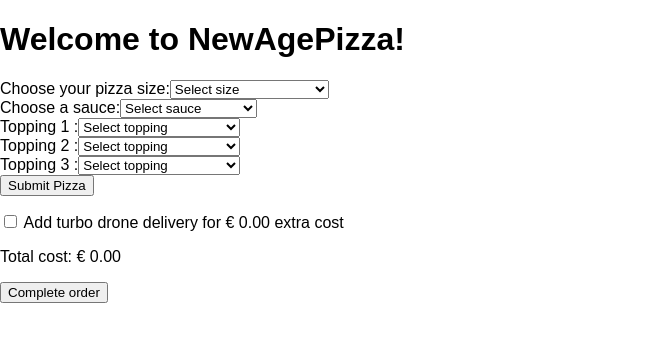
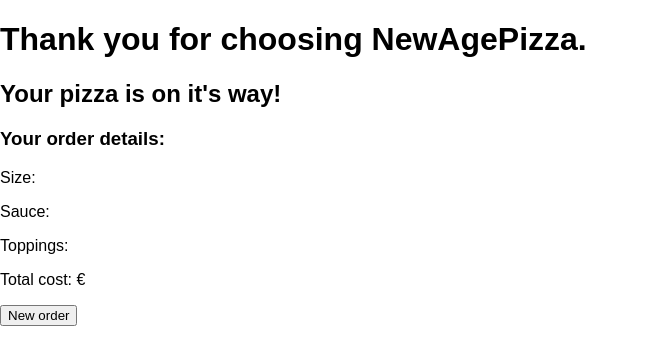
Before and after one commit to KristineTrona/pizza-configurator, a React (Create React App) app: page /order-complete in a window 1280 px wide. Shown: the top 364 px of the page, without its empty margins (0-648 px from the left). Built offline with nearby package versions, Linux system fonts and the light colour scheme.

Commit message:
order details component added

```diff
--- a/src/App.js
+++ b/src/App.js
@@ -1,12 +1,16 @@
 import React, { Component } from 'react';
 import './App.css';
 import PizzaContainer from './components/PizzaContainer'
+import orderDetails from './components/OrderDetails'
+import { Route } from 'react-router-dom'
+
 
 class App extends Component {
   render() {
     return (
       <div className="App">
-        <PizzaContainer/>
+        <Route exact path='/' component={PizzaContainer} />
+        <Route exact path='/order-complete' component={orderDetails} />
       </div>
     );
   }
--- a/src/components/Delivery.jsx
+++ b/src/components/Delivery.jsx
@@ -23,12 +23,10 @@
     return(
       <div className = "delivery">
         <form>
-          <label>
-            <p>
+          <p>
             <input type= "checkbox" onChange= {this.toggle}/>
-             <span> Add turbo drone delivery for </span> &euro; {(0.1 * this.pizzaCost()).toFixed(2)} <span> extra cost </span>
-            </p>
-          </label>
+            <span> Add turbo drone delivery for </span> &euro; {(0.1 * this.pizzaCost()).toFixed(2)} <span> extra cost </span>
+          </p>
         </form>
       </div>)
   }
--- /dev/null
+++ b/src/components/OrderDetails.jsx
@@ -0,0 +1,16 @@
+import * as React from 'react'
+import { Link } from 'react-router-dom'
+
+export default function orderDetails(props){
+  return (
+    <div className = "order-details">
+    <h1>Thank you for choosing NewAgePizza.</h1>
+    <h2>Your pizza is on it's way!</h2>
+      <h3>Your order details:</h3>
+        <p> Size: </p>
+        <p> Sauce: </p>
+        <p> Toppings: </p>
+        <p>Total cost: 	&euro;</p>
+        <Link to= {"/"}><button>New order</button></Link>
+    </div>)
+}
--- a/src/components/PizzaContainer.jsx
+++ b/src/components/PizzaContainer.jsx
@@ -1,4 +1,5 @@
 import * as React from 'react'
+import { Link } from 'react-router-dom'
 import {connect} from 'react-redux';
 import PizzaBase from './PizzaBase'
 import PizzaSauce from './PizzaSauce'
@@ -17,6 +18,10 @@
     topping3: ""
   }
 
+  componentDidMount() {
+    this.props.loadPizzas()
+  }
+
   onChange = (event) => {
       this.setState({
         ...this.state,
@@ -25,29 +30,35 @@
   }
 
   onSubmit = (event) => {
-    if(this.state.base && this.state.sauce){
+    if(this.state.base && this.state.sauce && (this.state.topping1 || this.state.topping2 || this.state.topping3)){
+      event.preventDefault()
 
-      event.preventDefault()
       this.props.selectBase(this.state.base)
       this.props.updateCostBase(this.props.pizza.bases
         .find(base => base.title===this.state.base).price)
+
       this.props.selectSauce(this.state.sauce)
       this.props.updateCostSauce(this.props.pizza.sauces
         .find(sauce => sauce.title===this.state.sauce).price)
-      this.props.selectToppings([this.state.topping1, this.state.topping2, this.state.topping3]
+
+      this.props.selectToppings([this.state.topping1,
+        this.state.topping2, this.state.topping3]
         .filter(topping => topping !== ""))
-      this.props.updateCostToppings([this.state.topping1, this.state.topping2, this.state.topping3]
+      this.props.updateCostToppings([this.state.topping1,
+        this.state.topping2, this.state.topping3]
         .filter(topping => topping !== "").length)
 
-    } else if (this.state.sauce) {
+    } else if (!this.state.base) {
         event.preventDefault()
         window.alert("Please choose a size for your pizza!")
-    } else {
+    } else if (!this.state.sauce){
         event.preventDefault()
-        window.alert("Please choose one of the sauce options!")
+        window.alert("Please choose a sauce for your pizza")
+    } else{
+        event.preventDefault()
+        window.alert("Please choose at least one topping")
     }
   }
-
 
   updatePizzaCost = () => {
     const totalCost = this.props.pizza.priceBase + this.props.pizza.priceSauce
@@ -55,20 +66,24 @@
     return totalCost.toFixed(2)
   }
 
-  componentDidMount() {
-      this.props.loadPizzas()
-    }
+  completeOrder = () => {
+
+  }
 
   render() {
     return(
       <div className = "pizza-container">
         <h1>Welcome to NewAgePizza!</h1>
-        <PizzaBase bases= {this.props.pizza.bases} onChange={this.onChange}/>
-        <PizzaSauce sauces = {this.props.pizza.sauces} onChange={this.onChange}/>
-        <PizzaToppings toppings = {this.props.pizza.toppings} onChange={this.onChange} onSubmit={this.onSubmit}/>
-        <Delivery/>
-        <p>Total cost: 	&euro; {this.updatePizzaCost()}</p>
-        <button>Complete order</button>
+          <PizzaBase bases= {this.props.pizza.bases} onChange={this.onChange}/>
+          <PizzaSauce sauces = {this.props.pizza.sauces} onChange={this.onChange}/>
+        <p>Choose up to 3 toppings:</p>
+          <PizzaToppings toppings = {this.props.pizza.toppings}
+            onChange={this.onChange} onSubmit={this.onSubmit}/>
+          <Delivery/>
+          <p>Total cost: 	&euro; {this.updatePizzaCost()}</p>
+          <Link to={"/order-complete"}>
+            <button onClick={this.completeOrder}>Complete order</button>
+          </Link>
       </div>)
   }
 }
--- a/src/reducers/pizza.js
+++ b/src/reducers/pizza.js
@@ -4,7 +4,7 @@
 
 
 const initialState = {bases: [], sauces: [], toppings: [], base: "", sauce: "",
-topping: "", priceBase: 0, priceSauce: 0, priceToppings: 0, priceDelivery: 0}
+selectedToppings: [], priceBase: 0, priceSauce: 0, priceToppings: 0, priceDelivery: 0}
 
 const reducer = (state = initialState, action = {}) => {
   switch (action.type) {
@@ -33,7 +33,7 @@
     case SELECT_TOPPINGS:
       return {
         ...state,
-        topping: action.payload
+        selectedToppings: action.payload
       }
     case UPDATE_COST_TOPPINGS:
       return {
```
